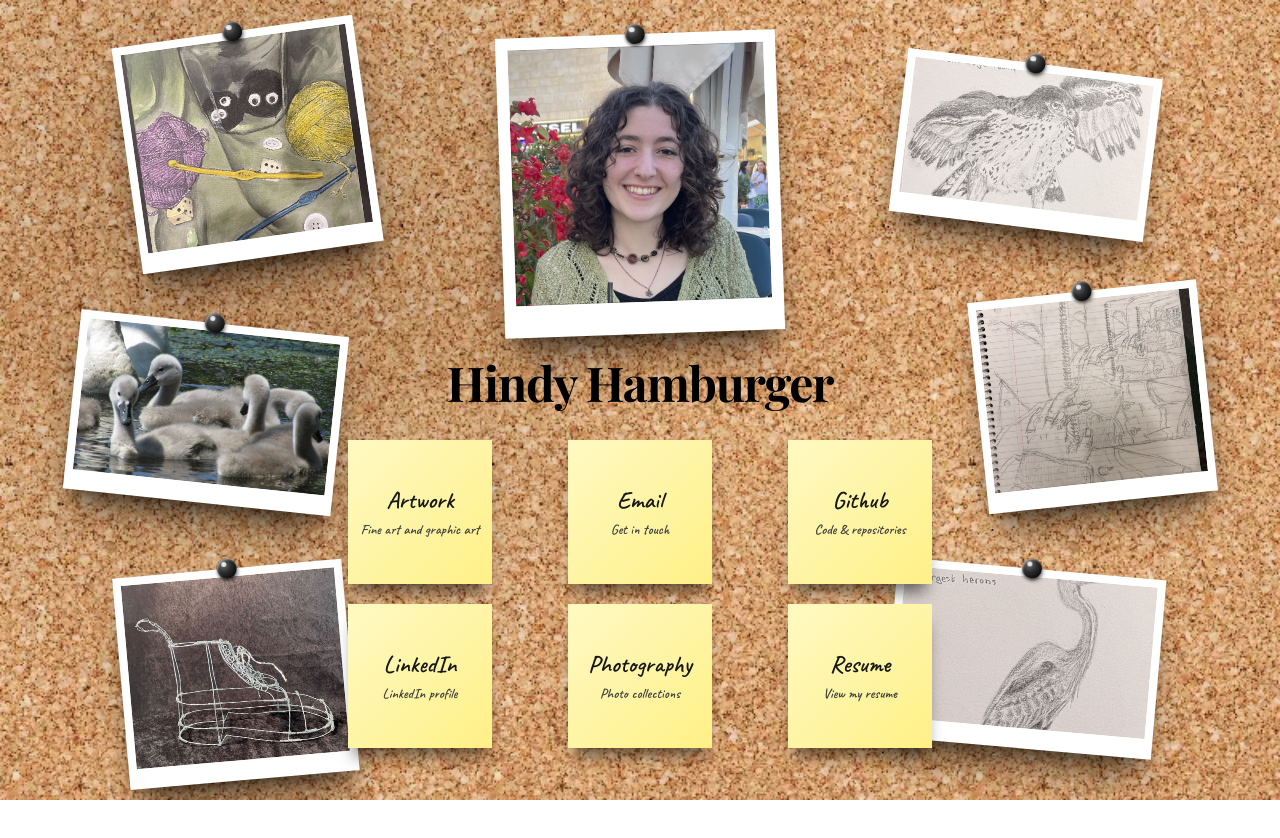
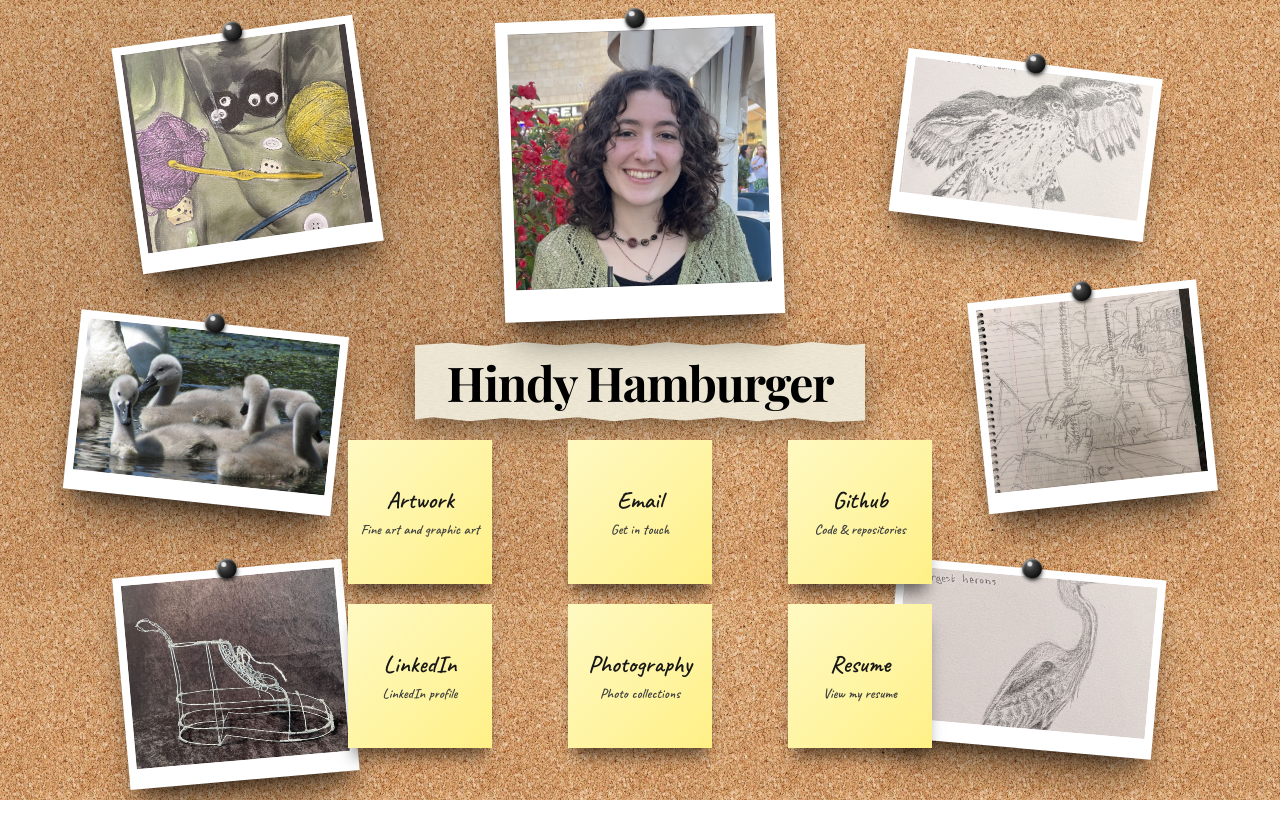
Before and after one commit to HindyH/portfolio, a Next.js app: page / in a window 1280 px wide. Shown: the top 838 px of the page. Built offline with nearby package versions, Linux system fonts and the light colour scheme.

Commit message:
Add newspaper background

```diff
--- a/app/components/corkboard/Corkboard.tsx
+++ b/app/components/corkboard/Corkboard.tsx
@@ -150,9 +150,9 @@ export function Corkboard({ media, className = "" }: { media: PinnedMedia[]; cla
                 backgroundImage:
                     "radial-gradient(circle at 20% 30%, rgba(0,0,0,0.15) 0, transparent 45%), " +
                     "url('/cork-texture.webp')",
-                backgroundSize: "cover",
+                backgroundSize: "cover, 400px 400px",
                 backgroundPosition: "center",
-                backgroundRepeat: "no-repeat",
+                backgroundRepeat: "no-repeat, repeat",
             }}
         >
             {/* pinned photos - desktop only. hidden below lg so mobile keeps just the cork texture behind the profile photo,
--- a/app/page.tsx
+++ b/app/page.tsx
@@ -21,11 +21,9 @@ export default function HomePage() {
     return (
         <main className="relative isolate pointer-events-none">
             <Corkboard media={media} className="fixed inset-0 -z-20 h-full w-full" />
-            {/* translucent layer for text legibility - pointer-events-none lets clicks reach the corkboard underneath */}
             <div className="pointer-events-none fixed inset-0 -z-10"/>
 
             <section className="flex min-h-[55vh] flex-col items-center justify-center gap-6 px-4 text-center">
-                {/* inline-flex sizes to its content instead of stretching full width, so the measured box matches what's actually visible */}
                 <div className="inline-flex flex-col items-center gap-6">
                     <div className="relative -rotate-2">
                         <div
@@ -45,8 +43,33 @@ export default function HomePage() {
                         </div>
                         <Pushpin size={20} />
                     </div>
-                    <h1 className="font-display-name text-4xl font-semibold tracking-tight text-black sm:text-5xl">
-                        Hindy Hamburger
+                    <h1 className="font-display-name relative inline-block px-8 py-4 text-4xl font-semibold tracking-tight text-black sm:text-5xl">
+                        <svg
+                            aria-hidden
+                            className="absolute inset-0 -z-10 h-full w-full"
+                            viewBox="0 0 100 100"
+                            preserveAspectRatio="none"
+                            style={{filter: "drop-shadow(0 10px 14px rgba(0,0,0,0.35))"}}
+                        >
+                            <defs>
+                                <filter id="paper-grain">
+                                    <feTurbulence type="fractalNoise" baseFrequency="0.85" numOctaves="2"
+                                                  stitchTiles="stitch" result="noise"/>
+                                    <feColorMatrix in="noise" type="matrix"
+                                                   values="0 0 0 0 0  0 0 0 0 0  0 0 0 0 0  0 0 0 0.06 0"/>
+                                </filter>
+                            </defs>
+                            <polygon
+                                points="0,4 8,1 16,5 24,0 32,4 40,1 48,5 56,0 64,4 72,1 80,5 88,0 96,4 100,2 100,98 92,100 84,95 76,99 68,94 60,98 52,95 44,99 36,94 28,98 20,95 12,99 4,94 0,97"
+                                fill="#f3ecd9"
+                            />
+                            <polygon
+                                points="0,4 8,1 16,5 24,0 32,4 40,1 48,5 56,0 64,4 72,1 80,5 88,0 96,4 100,2 100,98 92,100 84,95 76,99 68,94 60,98 52,95 44,99 36,94 28,98 20,95 12,99 4,94 0,97"
+                                fill="black"
+                                filter="url(#paper-grain)"
+                            />
+                        </svg>
+                        <span className="relative">Hindy Hamburger</span>
                     </h1>
                 </div>
             </section>
@@ -64,10 +87,10 @@ export default function HomePage() {
 }
 
 function TabCard({
-    href,
-    label,
-    description
-}: {
+                     href,
+                     label,
+                     description
+                 }: {
     href: string;
     label: string;
     description: string;
@@ -97,7 +120,7 @@ function TabCard({
                 </a>
             ) : (
                 <Link href={href} className={noteClassName}>
-                    {inner}
+                {inner}
                 </Link>
             )}
         </div>
```
